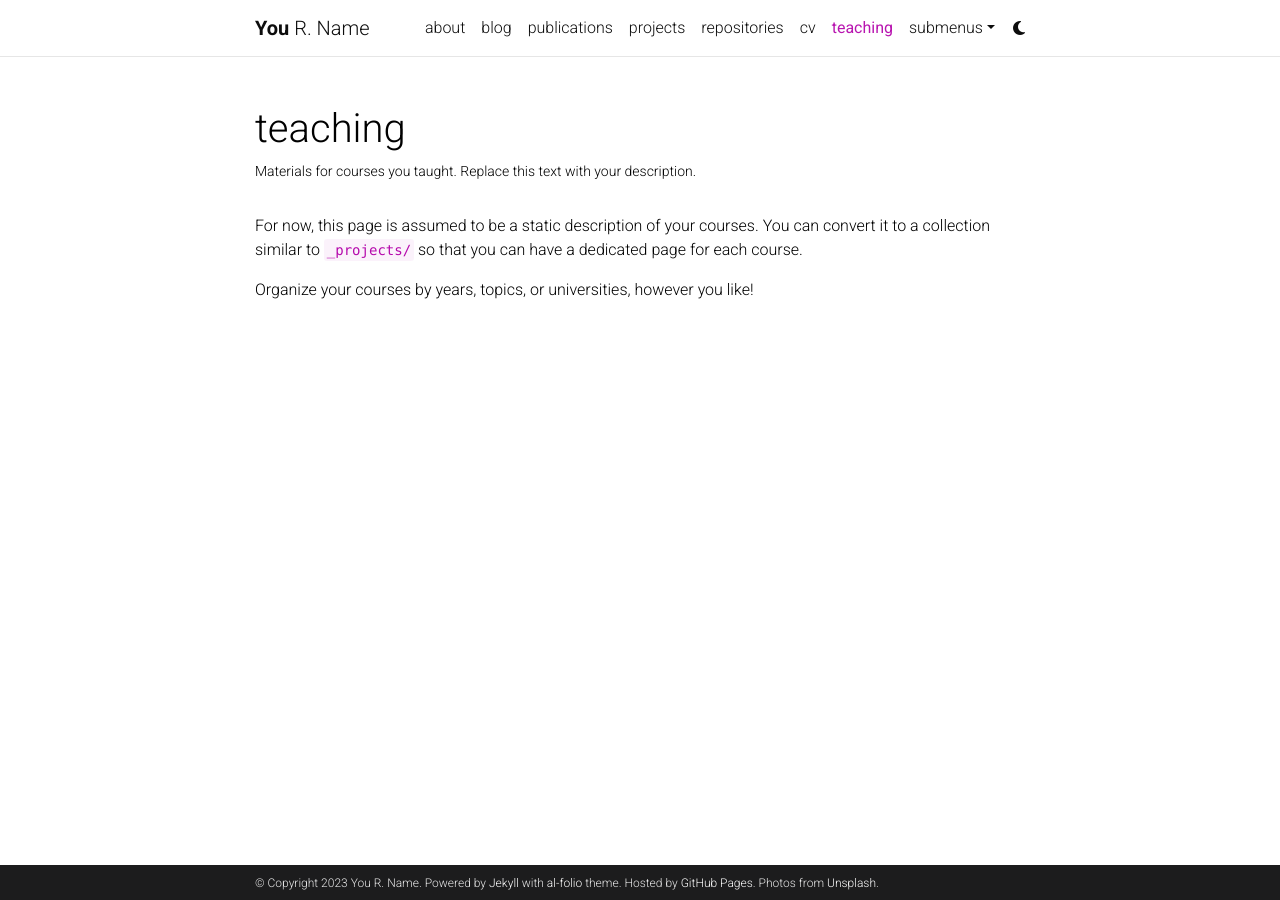
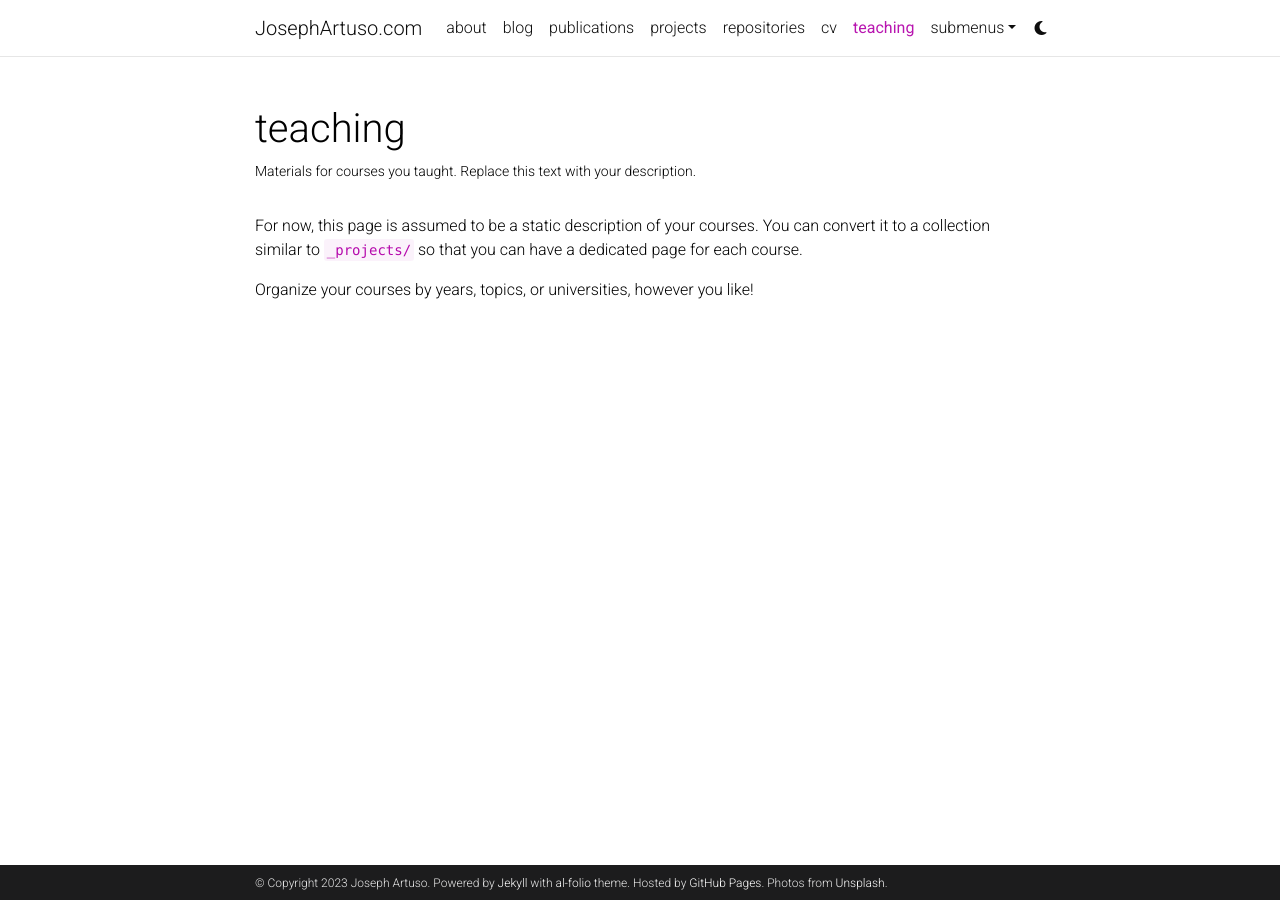
Before and after one commit to FlatlineMcCoy/flatlinemccoy.github.io, a Jekyll site: the page built from _pages/teaching.md, in a window 1280 px wide. Built offline with Jekyll 4.4.1, drawn with Linux system fonts in a browser that asks for light colours; comment, search, counter and statistics services are not loaded; a style sheet for code colours, icons or effects is not loaded.

Commit message:
config update urls

```diff
--- a/_config.yml
+++ b/_config.yml
@@ -2,11 +2,11 @@
 # Site settings
 # -----------------------------------------------------------------------------
 
-title: blank # the website title (if blank, full name will be used instead)
-first_name: You
-middle_name: R.
-last_name: Name
-email: you@example.com
+title: JosephArtuso.com # the website title (if blank, full name will be used instead)
+first_name: Joseph
+middle_name:
+last_name: Artuso
+email: eponymous@josephartuso.com
 description: > # the ">" symbol means to ignore newlines until "footer_text:"
   A simple, whitespace theme for academics. Based on [*folio](https://github.com/bogoli/-folio) design.
 footer_text: >
@@ -18,8 +18,8 @@
 lang: en # the language of your site (for example: en, fr, cn, ru, etc.)
 icon: ⚛️  # the emoji used as the favicon (alternatively, provide image name in /assets/img/)
 
-url: https://alshedivat.github.io # the base hostname & protocol for your site
-baseurl: /al-folio # the subpath of your site, e.g. /blog/
+url: flatlinemccoy.github.io # the base hostname & protocol for your site
+baseurl: # the subpath of your site, e.g. /blog/
 last_updated: false # set to true if you want to display last updated in the footer
 impressum_path:  # set to path to include impressum link in the footer, use the same path as permalink in a page, helps to conform with EU GDPR
 
```
